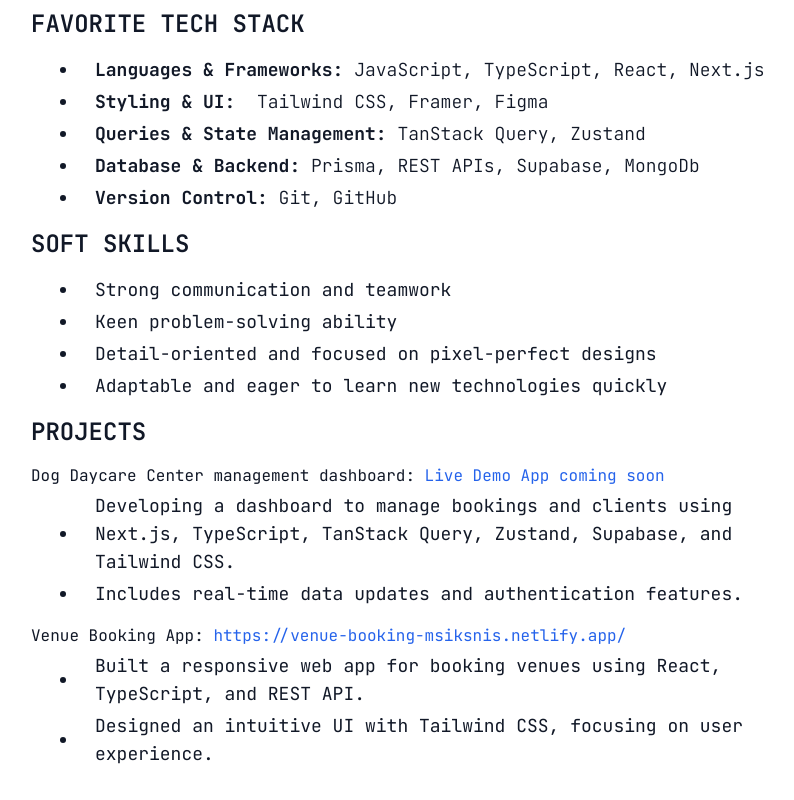
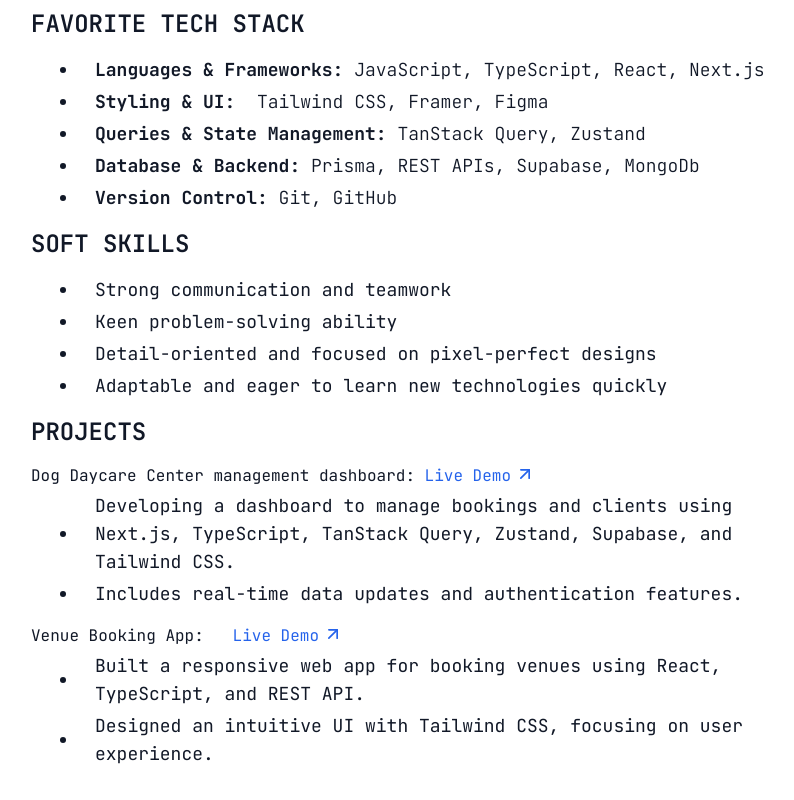
Before and after one commit to msiksnis/portfolio25-legendary-fiesta, a Next.js app: page /resume in a window 1280 px wide. Shown: the part 728-1528 px from the top of the page, without its empty margins (225-1019 px from the left). Built offline with nearby package versions, Linux system fonts and the light colour scheme; what tailwindcss-motion would draw is missing.

Commit message:
added creche link

```diff
--- a/src/app/(resume)/resume/page.tsx
+++ b/src/app/(resume)/resume/page.tsx
@@ -2,7 +2,7 @@
 
 import html2canvas from "html2canvas";
 import jsPDF from "jspdf";
-import { ArrowLeft, LoaderCircle } from "lucide-react";
+import { ArrowLeft, ArrowUpRight, LoaderCircle } from "lucide-react";
 import Link from "next/link";
 import { useState } from "react";
 
@@ -232,10 +232,11 @@
                   <a
                     target="_blank"
                     rel="noreferrer"
-                    href=""
-                    className="text-blue-600"
+                    href="https://dog-daycare-demo-msiksnis.vercel.app/"
+                    className="group/1 flex text-blue-600"
                   >
-                    &nbsp;Live Demo App coming soon
+                    &nbsp;Live Demo
+                    <ArrowUpRight className="ml-1 size-5 transition-all duration-200 group-hover/1:translate-x-2 group-hover/1:rotate-45" />
                   </a>
                 </div>
                 <SubHeading>
@@ -260,9 +261,10 @@
                     target="_blank"
                     rel="noreferrer"
                     href="https://venue-booking-msiksnis.netlify.app/"
-                    className="text-blue-600"
+                    className="group/2 flex text-blue-600"
                   >
-                    &nbsp;https://venue-booking-msiksnis.netlify.app/
+                    &nbsp; &nbsp;Live Demo
+                    <ArrowUpRight className="ml-1 size-5 transition-all duration-200 group-hover/2:translate-x-2 group-hover/2:rotate-45" />
                   </a>
                 </div>
                 <SubHeading>
```
